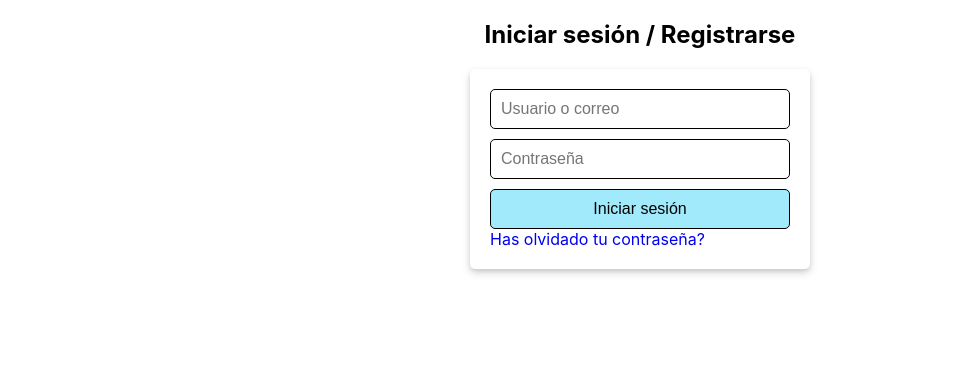
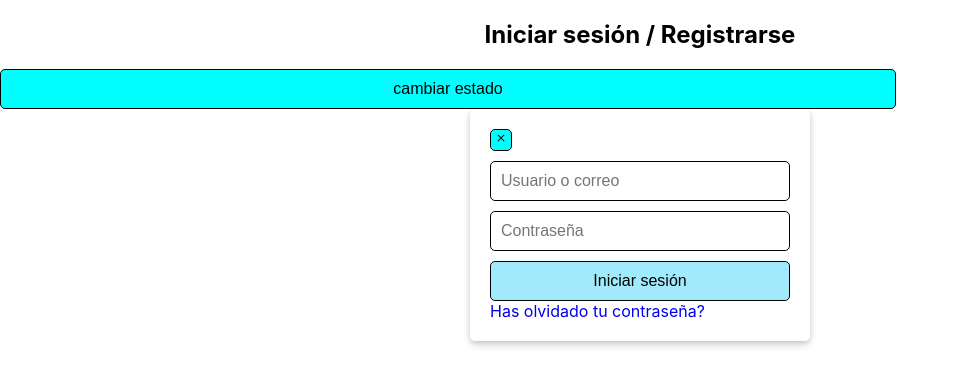
Before and after one commit to GuilleR-lab/ISO2_NONEIM, a React (Create React App) app in the folder frontend/: page /login in a window 1280 px wide. Shown: the top 386 px of the page, without its empty margins (0-959 px from the left). Built offline with nearby package versions, Linux system fonts and the light colour scheme.

Commit message:
add new icons library, modify and test states

```diff
--- a/frontend/package.json
+++ b/frontend/package.json
@@ -7,6 +7,7 @@
     "@testing-library/jest-dom": "^6.9.0",
     "@testing-library/react": "^16.3.0",
     "@testing-library/user-event": "^13.5.0",
+    "bootstrap-icons": "^1.13.1",
     "react": "^19.1.1",
     "react-dom": "^19.1.1",
     "react-icons": "^5.5.0",
--- a/frontend/src/App.css
+++ b/frontend/src/App.css
@@ -63,6 +63,37 @@ button {
   width: 100%;
 }
 
+.return_button{
+  display: flex;
+  align-items: center;
+  justify-content: center;
+  margin-bottom: 10px;
+  width: 16px;
+  height: 16px;
+  background-color: aqua;
+}
+
+.quit_button{
+  display: flex;
+  align-items: center;
+  justify-content: center;
+  margin-bottom: 10px;
+  width: 16px;
+  height: 16px;
+  background-color: aqua;
+}
+
+/*Only for test*/
+.button_change {
+  padding: 10px;
+  font-size: 16px;
+  background-color: aqua;
+  border: 1px solid black;
+  border-radius: 5px;
+  cursor: pointer;
+  width: 70%;
+}
+
 p {
   margin-top: 0px;
   margin-bottom: 10px;
--- a/frontend/src/components/Login.jsx
+++ b/frontend/src/components/Login.jsx
@@ -11,13 +11,15 @@ const Login = () => {
     const [message, setMessage] = React.useState("");
 
     //2º estado Register
+    let handleSubmitRegister;
     if(phase === "register"){
-      const handleSubmit = async (e) => {
+      handleSubmitRegister = async (e) => {
         e.preventDefault();
 
         // Validación rápida
-        if (!username || !password || !email) {
-            setMessage("⚠️ Debes introducir todos los datos en el formulario.");
+        if (!username || !password || !email || !address) {
+          setMessage("⚠️ Debes introducir todos los datos en el formulario.");
+
           return;
         }
 
@@ -27,7 +29,7 @@ const Login = () => {
             headers: {
               "Content-Type": "application/json",
             },
-            body: JSON.stringify({ username, email, password }),
+            body: JSON.stringify({ username, address, email, password }),
           });
 
           const data = await response.json();
@@ -46,7 +48,7 @@ const Login = () => {
     }
 
     // Maneja el envío del formulario(login)
-    const handleSubmit = async (e) => {
+    const handleSubmitLogin = async (e) => {
     e.preventDefault();
 
     // cambia color cuando introducimos algo en el input
@@ -78,20 +80,29 @@ const Login = () => {
       setMessage("⚠️ Es obligatorio introducir la contraseña")
     }
 
+
+
     if (!username && !password) {
       setMessage("⚠️ Es obligatorio rellenar todos los campos");
+      //    <span>
+      //      <svg xmlns="http://www.w3.org/2000/svg" width="16" height="16" fill="currentColor" class="bi bi-exclamation-circle-fill" viewBox="0 0 16 16">
+      //        <path d="M16 8A8 8 0 1 1 0 8a8 8 0 0 1 16 0M8 4a.905.905 0 0 0-.9.995l.35 3.507a.552.552 0 0 0 1.1 0l.35-3.507A.905.905 0 0 0 8 4m.002 6a1 1 0 1 0 0 2 1 1 0 0 0 0-2"/>
+      //      </svg>
+      //      <span>Es obligatorio rellenar todos los campos</span>
+      //    </span>
+
       return;
     }
 
-
     try {
       // Petición al backend (simulada o real si ya existe endpoint)
+      const isEmail = email === "" ? { username, password } : { email, password };
       const response = await fetch("http://localhost:8090/api/auth", {
         method: "POST",
         headers: {
           "Content-Type": "application/json",
         },
-        body: JSON.stringify({ username, password }),
+        body: JSON.stringify(isEmail),
       });
 
       if (!response.ok) {
@@ -106,8 +117,6 @@ const Login = () => {
         setPhase("register"); //cambiar estado
       }
 
-      // window.location.href = "/home";
-
     } catch (error) {
       console.error(error);
       //setMessage("⚠️ Error al conectar con el servidor");
@@ -117,18 +126,52 @@ const Login = () => {
     return (
         <>
             <h2>Iniciar sesión / Registrarse</h2>
+
+            {/* Only for test */}
+            <button class="button_change" id="button_id" onClick={() => {
+              setPhase(phase === "register" ? "login" : "register");
+              setMessage("");
+            }}>cambiar estado</button>
+
+
             <div className="form-container">
-                <form onSubmit={handleSubmit}>
+                <form onSubmit={phase === "login" ? handleSubmitLogin : handleSubmitRegister}>
 
                   {phase === "register" &&
-                  <button>
+                  <button class="return_button" onClick={() => {
+                    setPhase(phase === "register" ? "login" : "register");
+                    setMessage("");
+                  }}>
                     <span>
-                      <svg>
+                      <svg xmlns="http://www.w3.org/2000/svg" width="16" height="16" fill="currentColor" class="bi bi-arrow-left-short" viewBox="0 0 16 16">
+                        <path fill-rule="evenodd" d="M12 8a.5.5 0 0 1-.5.5H5.707l2.147 2.146a.5.5 0 0 1-.708.708l-3-3a.5.5 0 0 1 0-.708l3-3a.5.5 0 1 1 .708.708L5.707 7.5H11.5a.5.5 0 0 1 .5.5"/>
                       </svg>
                     </span>
                   </button>}
 
-                  { phase === "login" && <input type="text" id="username" placeholder="Usuario o correo" value={username} onChange={(e) => setUsername(e.target.value)}/> } {/*change to recive email too*/}
+                  {phase === "login" &&
+                  <button class="quit_button" onClick={() => {
+                    {/* TODO: quit login form */}
+                  }}>
+                    <span>
+                      <svg xmlns="http://www.w3.org/2000/svg" width="16" height="16" fill="currentColor" class="bi bi-x" viewBox="0 0 16 16">
+                        <path d="M4.646 4.646a.5.5 0 0 1 .708 0L8 7.293l2.646-2.647a.5.5 0 0 1 .708.708L8.707 8l2.647 2.646a.5.5 0 0 1-.708.708L8 8.707l-2.646 2.647a.5.5 0 0 1-.708-.708L7.293 8 4.646 5.354a.5.5 0 0 1 0-.708"/>
+                      </svg>
+                    </span>
+                  </button>}
+
+                  { phase === "login" && <input type="text" id="username" placeholder="Usuario o correo" value={username} onChange={(e) => {
+                    const value = e.target.value;
+
+                    if(value.includes("@")){
+                      setEmail(value);
+                      setUsername("");
+                    }else{
+                      setUsername(value);
+                      setEmail("");
+                    }
+
+                  }}/> }
 
                   { phase === "login" && <input type="password" id="password" placeholder="Contraseña" value={password} onChange={(e) => setPassword(e.target.value)}/> }
 
```
Also changed, not shown: 1 other file (tests, documents, lock files or other folders).
